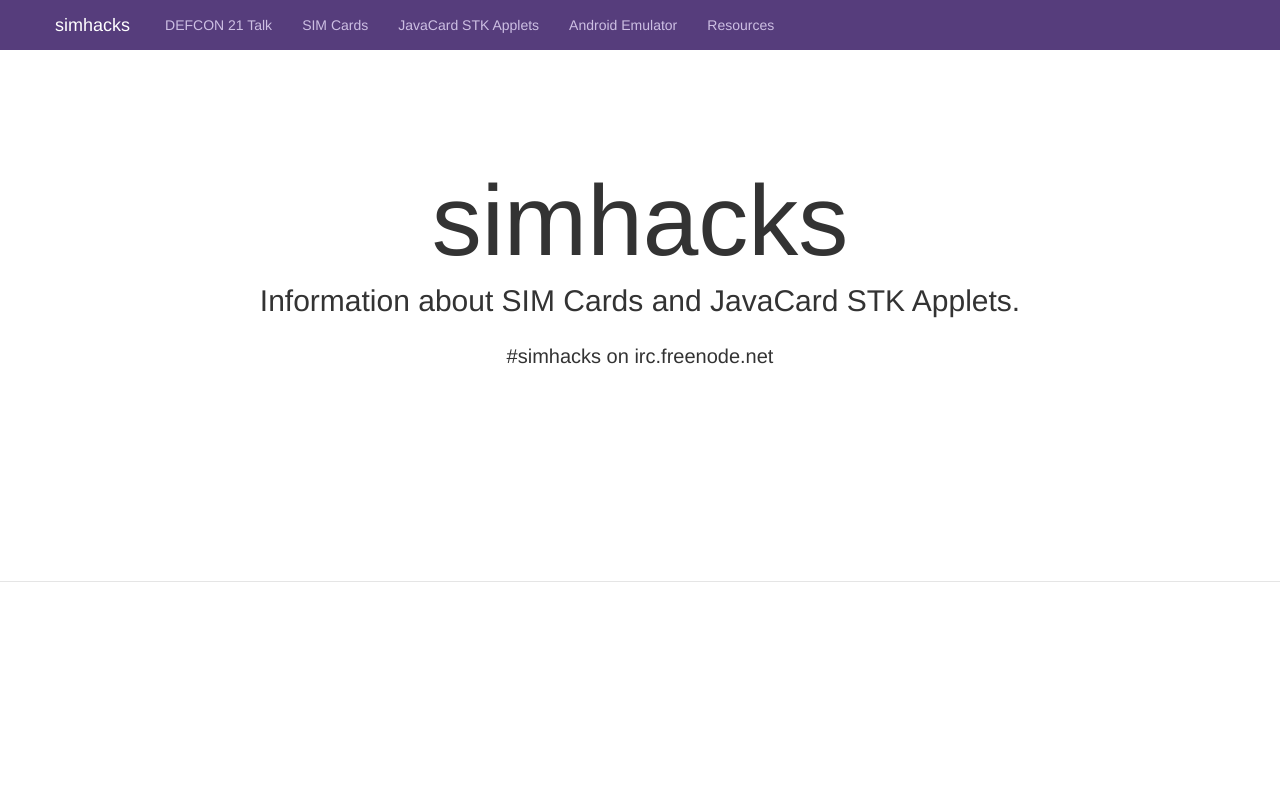
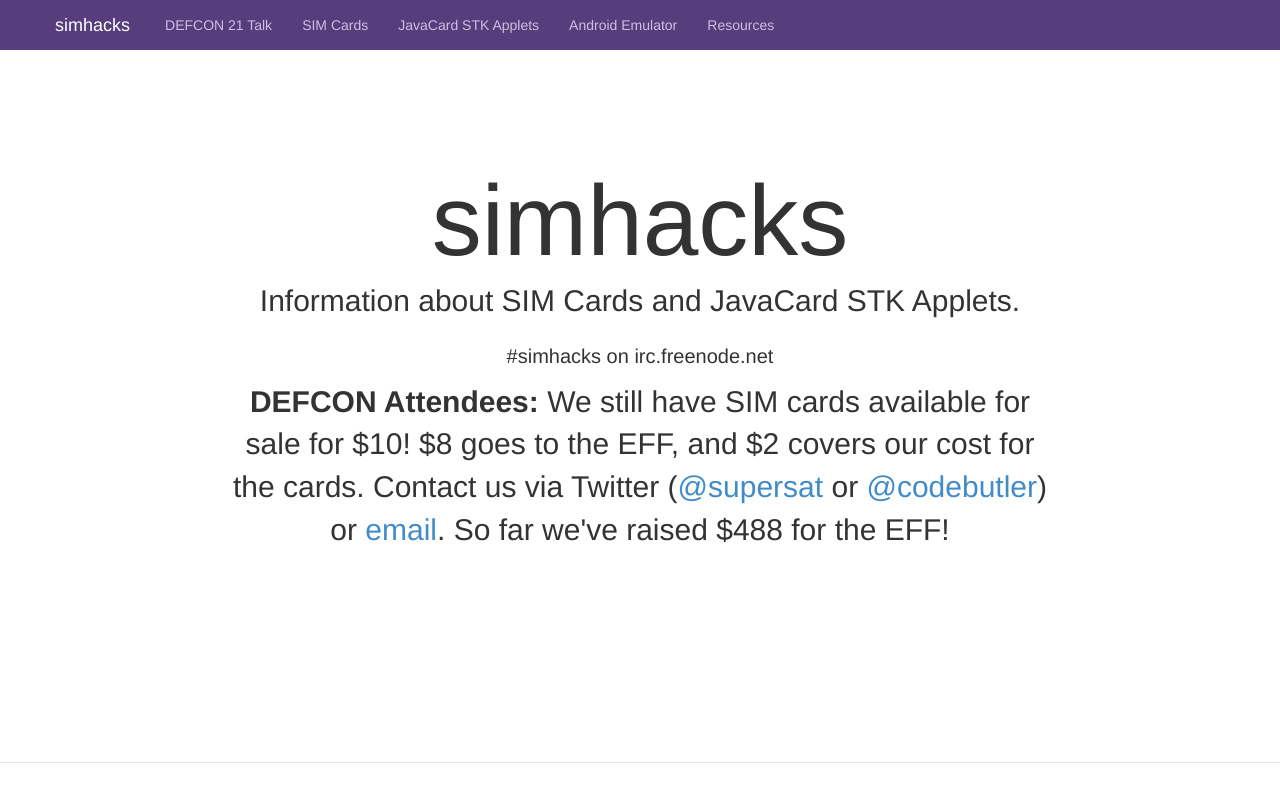
Before and after one commit to simhacks/simhacks.github.io, a Jekyll site: the page built from index.html, in a window 1280 px wide. Shown: the top 802 px of the page. Built offline with Jekyll 4.4.1, drawn with Linux system fonts in a browser that asks for light colours; Markdown is read by kramdown in place of the engine named in the settings.

Commit message:
Add DEFCON slides and note about SIM cards

```diff
--- a/defcon-21/index.html
+++ b/defcon-21/index.html
@@ -40,7 +40,9 @@
           <h1 id="slides">Slides</h1>
         </div>
 
-        <p>(embed slides here)</p>
+        <p><a href="final-as-presented.pdf">Final, as-presented slides (PDF)</a></p>
+        <!-- Embedded slides -->
+        <!-- Older slides -->
       </div>
     </div>
   </div>
--- a/index.html
+++ b/index.html
@@ -8,5 +8,9 @@
     <h1>simhacks</h1>
     <p class="lead">Information about SIM Cards and JavaCard STK Applets.</p>
     <p style="font-size: 20px; font-weight: 200">#simhacks on irc.freenode.net</p>
+    <p><b>DEFCON Attendees:</b> We still have SIM cards available for sale for $10! $8 goes to the EFF,
+    and $2 covers our cost for the cards. Contact us via Twitter
+    (<a href="https://twitter.com/supersat">@supersat</a> or <a href="https://twitter.com/codebutler">@codebutler</a>) or
+    <a href="https://homes.cs.washington.edu/~supersat/">email</a>. So far we've raised $488 for the EFF!</p>
   </div>
 </div>
```
